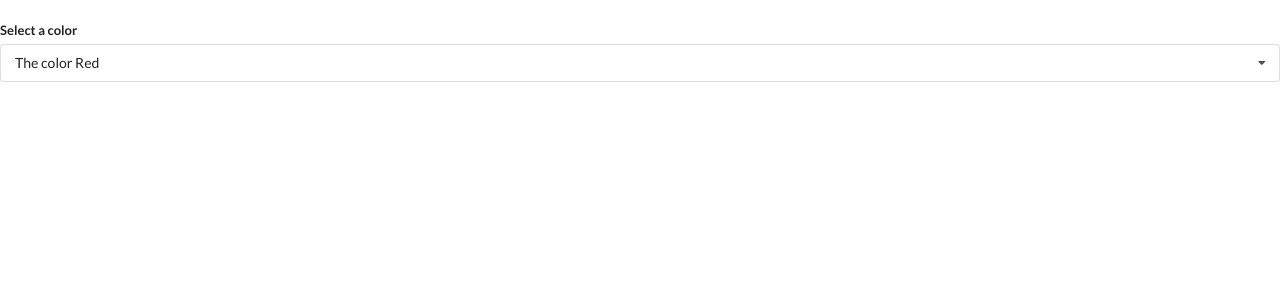
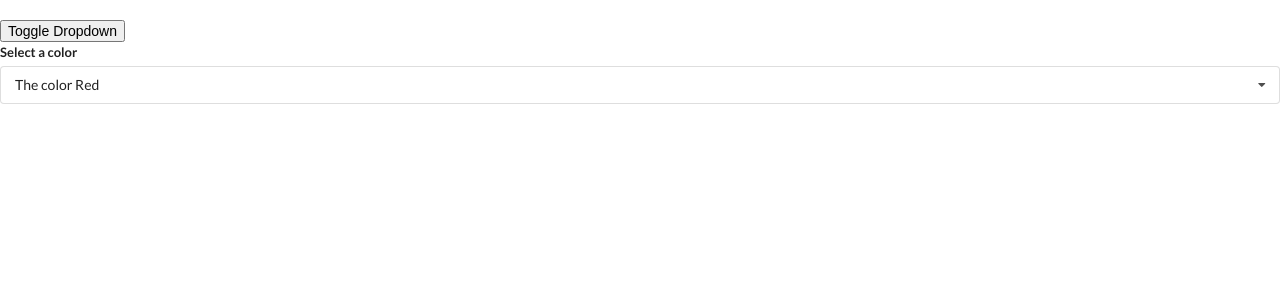
Before and after one commit to Ugonz86/widgets, a React (Create React App) app: page / in a window 1280 px wide. Shown: the top 300 px of the page. Built offline with nearby package versions, Linux system fonts and the light colour scheme.

Commit message:
Add event listener cleanup

```diff
--- a/src/App.js
+++ b/src/App.js
@@ -36,16 +36,23 @@
 
 const App = () => {
   const [selected, setselected] = useState(options[0]);
+  const [showDropdown, setDropdown] = useState(true);
+
   return (
     <div>
       <br />
       {/* <Accordion items={items} />
       <Search /> */}
-      <Dropdown
+      <button onClick={() => setDropdown(!showDropdown)}>
+        Toggle Dropdown
+      </button>
+      {showDropdown ?
+        <Dropdown
         selected={selected}
         onSelectedChange={setselected}
         options={options}
-      />
+      /> : null
+      }
     </div>
   )
 };
--- a/src/components/Dropdown.js
+++ b/src/components/Dropdown.js
@@ -5,12 +5,19 @@
     const ref = useRef();
 
     useEffect(() => {
-        document.body.addEventListener('click', (event) => {
+        const onBodyClick = (event) => {
             if (ref.current.contains(event.target)) {
                 return;
             }
+
             setOpen(false);
-        });
+        };
+
+        document.body.addEventListener('click', onBodyClick);
+
+        return () => {
+            document.body.removeEventListener('click', onBodyClick);
+        };
     }, []);
 
     const renderedOptions = options.map((option) => {
```
Also changed, not shown: 1 other file (tests, documents, lock files or other folders).
